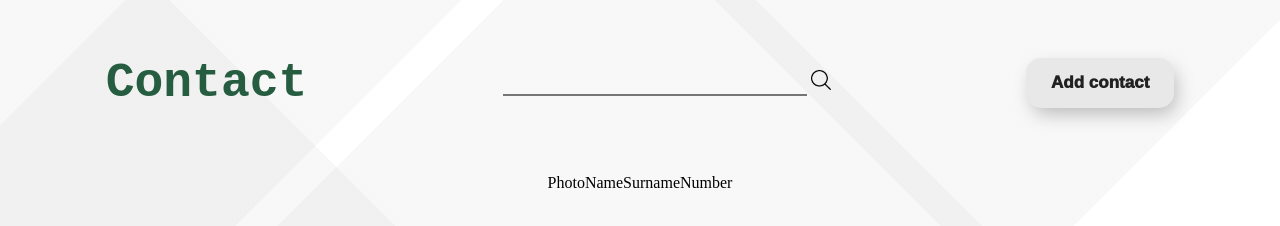
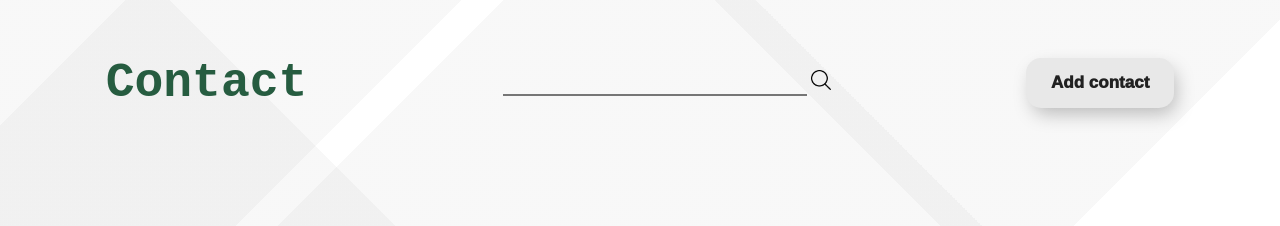
Before and after one commit to Rahil-Huseynov/Contact_Website, a plain HTML site: page index.html in a window 1280 px wide. Drawn offline with Linux system fonts and the light colour scheme.

Commit message:
fix bug and Improvement Works

```diff
--- a/index.html
+++ b/index.html
@@ -26,14 +26,7 @@
 
         <div id="add_contact_container">
 
-            <div id="add_contact">
-                <div class="data_description">
-                    <p>Photo</p>
-                    <p>Name</p>
-                    <p>Surname</p>
-                    <p>Number</p>
-                </div>
-            </div>
+            <div id="add_contact"></div>
         </div>
     </div>
 
```
